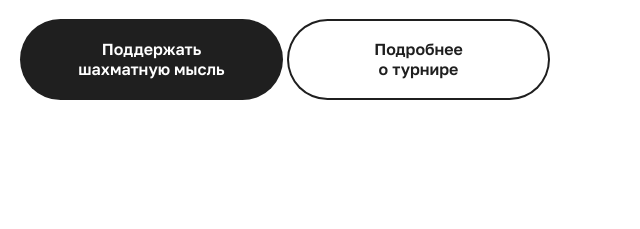
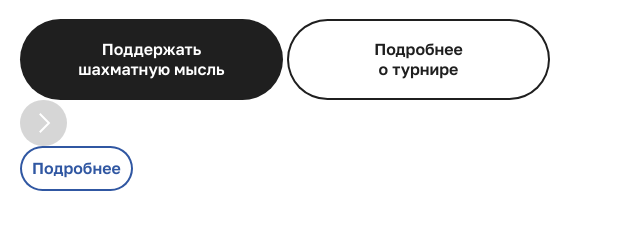
Before and after one commit to PlaksinaKate/test-chess, a plain HTML site: page index.html in a window 1280 px wide. Shown: the part 61-290 px from the top of the page, without its empty margins (0-640 px from the left). Drawn offline with Linux system fonts and the light colour scheme.

Commit message:
feat: add buttons ui

```diff
--- a/assets/css/global.css
+++ b/assets/css/global.css
@@ -1,4 +1,4 @@
-* {
+body {
   background-color: var(--white);
   color: var(--gray);
 }
@@ -37,6 +37,12 @@ button:hover {
   color: var(--black);
 }
 
+.button:disabled,
+button:disabled {
+  cursor: not-allowed;
+  background-color: var(--light-gray);
+}
+
 .button.stoke,
 button.stoke {
   background-color: transparent;
@@ -52,3 +58,25 @@ button.stoke:hover {
   background-color: var(--black);
   color: var(--white);
 }
+
+.button.icon,
+button.icon {
+  padding: 13px 16px 13px 19px;
+  min-width: unset;
+  display: flex;
+  justify-content: center;
+  align-items: center;
+}
+
+.button.min,
+button.min {
+  background-color: transparent;
+  color: var(--blue);
+  padding: 12px;
+  border-radius: 62px;
+  min-width: unset;
+
+  -webkit-box-shadow:inset 0px 0px 0px 2px var(--blue);
+  -moz-box-shadow:inset 0px 0px 0px 2px var(--blue);
+  box-shadow:inset 0px 0px 0px 2px var(--blue);
+}
--- a/assets/css/vars.css
+++ b/assets/css/vars.css
@@ -9,12 +9,13 @@
 
 /* colors */
 :root {
-  --white: #fff;
-  --black: #1F1F1F;
-  --gray:  #313131;
-  --red:   #F54932;
-  --blue:  #3057A2;
-  --yellow:#FBCE51;
+  --white:       #fff;
+  --black:       #1F1F1F;
+  --gray:        #313131;
+  --light-gray:  #D6D6D6;
+  --red:         #F54932;
+  --blue:        #3057A2;
+  --yellow:      #FBCE51;
 }
 
 /* grid */
--- a/index.html
+++ b/index.html
@@ -16,6 +16,14 @@
       <button>Поддержать<br>шахматную мысль</button>
       <button class="stoke">Подробнее<br>о турнире</button>
 
+      <div>
+      <button class="icon" disabled>
+        <img src="./assets/imgs/icon/arrow.svg" alt="">
+      </button>
+      <button class="min" disabled>
+        Подробнее
+      </button>
+      </div>
     </div>
   </section>
 </body>
```
Also changed, not shown: assets/imgs/icon/arrow.svg (added).
